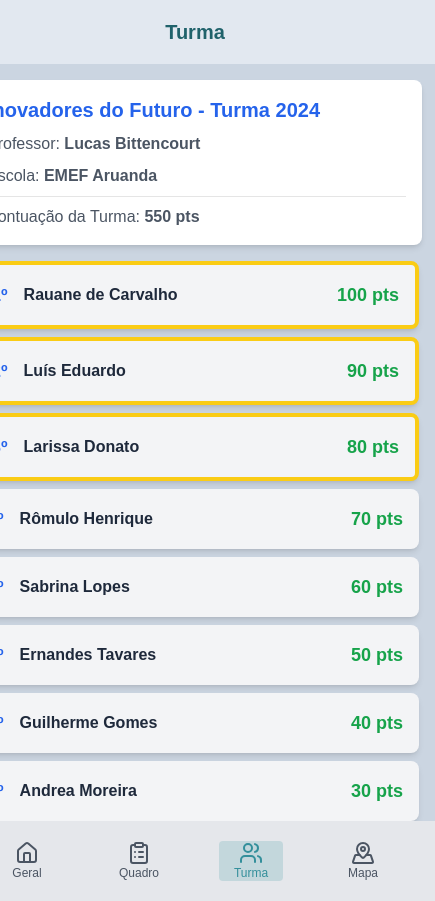
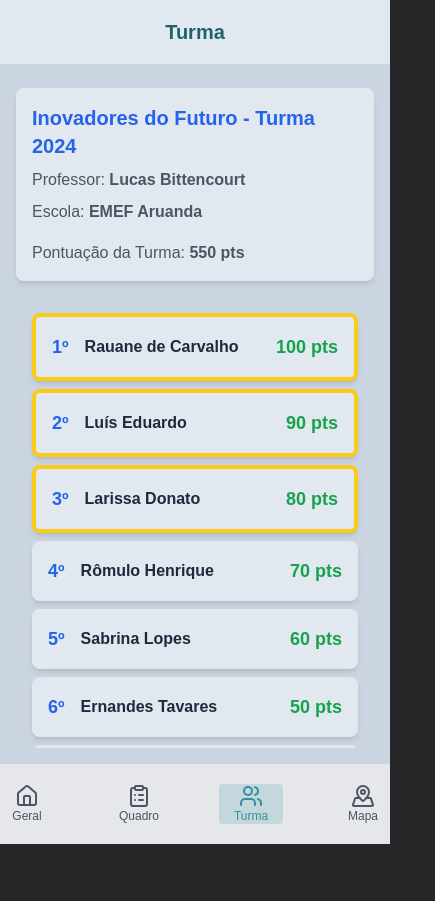
Before and after one commit to romhenri/nasa-sa-2024, a Next.js app in the folder client/: page /class in a window 390 px wide. Shown: the whole page, 435 px wide, since content can reach past the window. After the commit the page ends 844 px from the top, so only its background shows below. Built offline with nearby package versions, Linux system fonts and the light colour scheme.

Commit message:
improve: General App n Responsiveness

```diff
--- a/client/app/_components/MobileCanva.tsx
+++ b/client/app/_components/MobileCanva.tsx
@@ -10,8 +10,8 @@ const MobileCanva: React.FC<MobileCanvaProps> = ({ children }) => {
       className="
       bg-slate-200 text-slate-800
       outline-2 border-black
-      w-vh h-full min-h-full
-      md:w-[510px] md:h-[900px]
+      w-full h-screen
+      md:w-[510px] md:h-screen md:max-h-[900px]
       "
     >
       {children}
--- a/client/app/_components/NavBar.tsx
+++ b/client/app/_components/NavBar.tsx
@@ -9,14 +9,13 @@ import {
   ClipboardList as BoardIcon,
   MapPinned as MapIcon,
   Users as TeamIcon,
-  Rocket
 } from 'lucide-react';
 
 const NavBar = () => {
   const currentRoute = usePathname();
 
   return (
-    <div className="w-full h-20 flex justify-center items-center px-8 bg-gray-200">
+    <div className="w-full h-20 flex justify-center items-center px-8 bg-gray-200" style={{ height: '80px' }}>
       <nav>
         <ul className="flex justify-center w-full space-x-4 gap-4">
           <NavLink
@@ -43,12 +42,6 @@ const NavBar = () => {
             icon={<MapIcon />}
             currentRoute={currentRoute}
           />
-          {/* <NavLink
-            routeName="Time"
-            route="/team"
-            icon={<Rocket />}
-            currentRoute={currentRoute}
-          /> */}
         </ul>
       </nav>
     </div>
--- a/client/app/_components/TeamCard.tsx
+++ b/client/app/_components/TeamCard.tsx
@@ -37,16 +37,13 @@ const teamMembers: TeamMember[] = [
 
 const TeamCard: React.FC = () => {
   return (<>
-    <div
-    className="text-center text-bold">
-      <h2>
-        Nosso Time:
-      </h2>
+    <div className="text-center text-bold">
+      <h2>Nosso Time:</h2>
     </div>
-    <div className="flex gap-4 overflow-x-auto p-4">
+    <div className="flex min-w-32 min-h-32 gap-4 justify-center overflow-x-auto p-4">
       {teamMembers.map((member, index) => (
         <div key={index} className="flex flex-col items-center space-y-2">
-          <div className="w-16 h-16 rounded-full overflow-hidden border-2 border-gray-300">
+          <div className="w-16 h-16 min-w-[64px] min-h-[64px] rounded-full overflow-hidden border-2 border-gray-300">
             <Image
               src={member.image}
               alt={member.name}
@@ -55,7 +52,8 @@ const TeamCard: React.FC = () => {
               height={64}
             />
           </div>
-          <p className="text-gray-600 text-sm text-center">   {member.name}
+          <p className="text-gray-600 text-sm text-center">
+            {member.name}
           </p>
         </div>
       ))}
--- a/client/app/board/page.tsx
+++ b/client/app/board/page.tsx
@@ -1,18 +1,17 @@
 import Header from "../_components/Header";
 import NavBar from "../_components/NavBar";
 import MissionCard from "./MissionCard";
-
 import MISSIONS from '../../data/missions.json';
 
 export default function Board() {
   return (
-    <div className="flex flex-col h-full w-full">
+    <div className="flex flex-col h-screen w-full">
       <Header>
         Quadro
       </Header>
 
-      <main className="flex flex-grow justify-start items-center bg-slate-300 px-4 pt-2 gap-2 flex-col">
-        <div className="flex flex-col gap-4 max-h-[730px] overflow-y-auto scrollbar-thin scrollbar-thumb-blue-600 scrollbar-track-gray-300 px-4 pt-2">
+      <main className="flex-grow flex justify-start items-center bg-slate-300 px-4 pt-2 gap-2 flex-col overflow-hidden">
+        <div className="flex flex-col gap-4 h-full max-h-[calc(100vh-130px)] w-full overflow-y-auto scrollbar-thin scrollbar-thumb-blue-600 scrollbar-track-gray-300 px-4 pt-2">
           {MISSIONS.map((mission, index) => (
             <MissionCard
               key={index}
--- a/client/app/class/ClassCard.tsx
+++ b/client/app/class/ClassCard.tsx
@@ -15,10 +15,10 @@ const ClassCard: React.FC<ClassCardProps> = ({
 }) => {
   return (
     <div className="
-      max-w-md w-full min-w-[94%]
+      max-w-md w-full min-w-full
       p-4 mx-4 mt-4
       flex justify-center
-      bg-white rounded-lg shadow-md flex-col space-y-2">
+      bg-slate-200 rounded-lg shadow-md flex-col space-y-2">
       <h4 className="text-blue-600 font-semibold text-xl">
         {title} - Turma {year}
       </h4>
--- a/client/app/class/RankingBoard.tsx
+++ b/client/app/class/RankingBoard.tsx
@@ -11,7 +11,7 @@ interface RankingBoardProps {
 
 export default function RankingBoard({ rankingData }: RankingBoardProps) {
   return (
-    <div className="px-4 pb-4 max-h-[560px] overflow-y-auto scrollbar-thin scrollbar-thumb-blue-500 scrollbar-track-gray-300">
+    <div className="px-4 pb-4 w-full">
       {rankingData.map((person, index) => (
         <RankingRow
           key={index}
--- a/client/app/class/RankingRow.tsx
+++ b/client/app/class/RankingRow.tsx
@@ -13,8 +13,8 @@ const RankingRow: React.FC<RankingRowProps> = ({
 }) => {
   return (
     <div className={`
-      flex justify-between items-center p-4 bg-gray-100 rounded-lg shadow-md mb-2
-      ${className}
+      flex justify-between items-center p-4 bg-slate-200 rounded-lg shadow-md mb-2
+      ${className} w-full
     `}>
       <div className="flex items-center space-x-4">
         <span className="text-lg font-bold text-blue-600">
--- a/client/app/class/page.tsx
+++ b/client/app/class/page.tsx
@@ -1,9 +1,7 @@
 import Header from "../_components/Header";
 import NavBar from "../_components/NavBar";
-
 import CLASS_DATA from "../../data/class.json";
 import RANKING_DATA from "../../data/ranking.json";
-
 import ClassCard from "./ClassCard";
 import RankingBoard from "./RankingBoard";
 
@@ -25,13 +23,14 @@ const getClassScore = (rankingData: RankingData[]): number => {
 
 export default function ClassPage() {
   return (
-    <div className="flex flex-col h-full w-full">
+    <div className="flex flex-col h-screen w-full">
       <Header>
         Turma
       </Header>
-      <main className="flex-grow bg-slate-300 justify-center items-center">
+      <main className="flex-grow bg-slate-300 flex flex-col justify-start items-center gap-4">
+        <div className="flex flex-col gap-4 max-h-[calc(100vh-160px)] overflow-y-auto scrollbar-thin scrollbar-thumb-blue-600 scrollbar-track-gray-300 px-4 pt-2">
           {CLASS_DATA.map((classItem: ClassData, index: number) => (
-          <div key={index} className="mb-4">
+            <div key={index} className="flex justify-center mb-4">
               <ClassCard
                 title={classItem.title}
                 teacher={classItem.teacher}
@@ -41,9 +40,12 @@ export default function ClassPage() {
               />
             </div>
           ))}
+          {/* O RankingBoard agora usa o scroll do container externo */}
+          <div className="w-full">
             <RankingBoard rankingData={RANKING_DATA} />
+          </div>
+        </div>
       </main>
-
       <NavBar />
     </div>
   );
--- a/client/app/map/page.tsx
+++ b/client/app/map/page.tsx
@@ -15,13 +15,15 @@ export default function Home() {
   ), []);
 
   return (
-    <div className="flex flex-col h-full w-full">
+    <div className="flex flex-col h-screen w-full">
       <Header>
         Mapa
       </Header>
 
-      <main className="flex-grow bg-slate-300">
-        <MyMap />
+      <main className="flex-grow bg-slate-300 flex justify-center items-center">
+        <div className="w-full h-full">
+          <MyMap />
+        </div>
       </main>
 
       <NavBar/>
--- a/client/app/overview/page.tsx
+++ b/client/app/overview/page.tsx
@@ -3,32 +3,30 @@ import NavBar from "../_components/NavBar";
 
 import HomeCard from "../_components/HomeCard";
 import TeamCard from "../_components/TeamCard";
-
 import MissionCard from "../board/MissionCard";
 
 export default function Overview() {
   return (
-    <div className="flex flex-col h-full w-full">
+    <div className="flex flex-col h-screen w-full">
       <Header>
         Meta Verde
       </Header>
 
-      <main className="flex-grow bg-slate-300">
+      <main className="flex-grow bg-slate-300 flex flex-col items-center gap-4 overflow-y-auto scrollbar-thin scrollbar-thumb-blue-600 scrollbar-track-gray-300">
         <HomeCard
           title="Seja bem-vindo(a)!"
-          description=" Com desafios e missões, ele incentiva ações sustentáveis e experimentos do protocolo GLOBE no mundo real, como reciclagem e economia de energia, ajudando a reduzir a pegada de carbono."
+          description="Com desafios e missões, ele incentiva ações sustentáveis e experimentos do protocolo GLOBE no mundo real, como reciclagem e economia de energia, ajudando a reduzir a pegada de carbono."
         />
-        <TeamCard/>
 
-        <div
-        className="text-center text-bold text-[#20626b] text-bold">
+        <TeamCard />
+
+        <div className="text-center font-bold text-[#20626b]">
           <h2>
-            Desafiio da Semana
+            Desafio da Semana
           </h2>
         </div>
 
-        <div className="p-4 flex justify-center">
-
+        <div className="p-4 flex justify-center w-full">
           <MissionCard
             title="Biometria de Árvores"
             description="Busque árvores de seu interesse e analize, colete fotos e dados."
```
Lines whose indentation alone changed are shown as unchanged.
